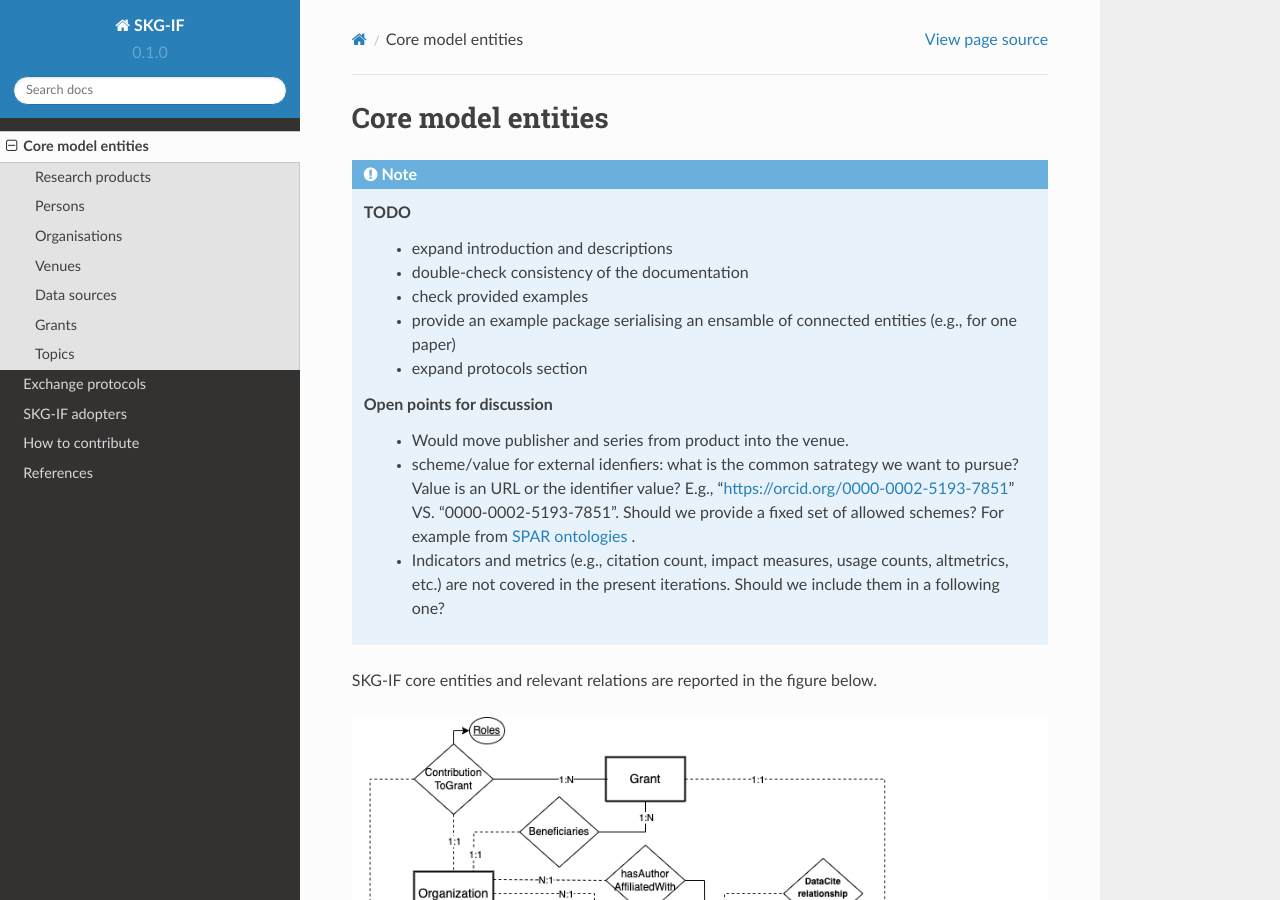
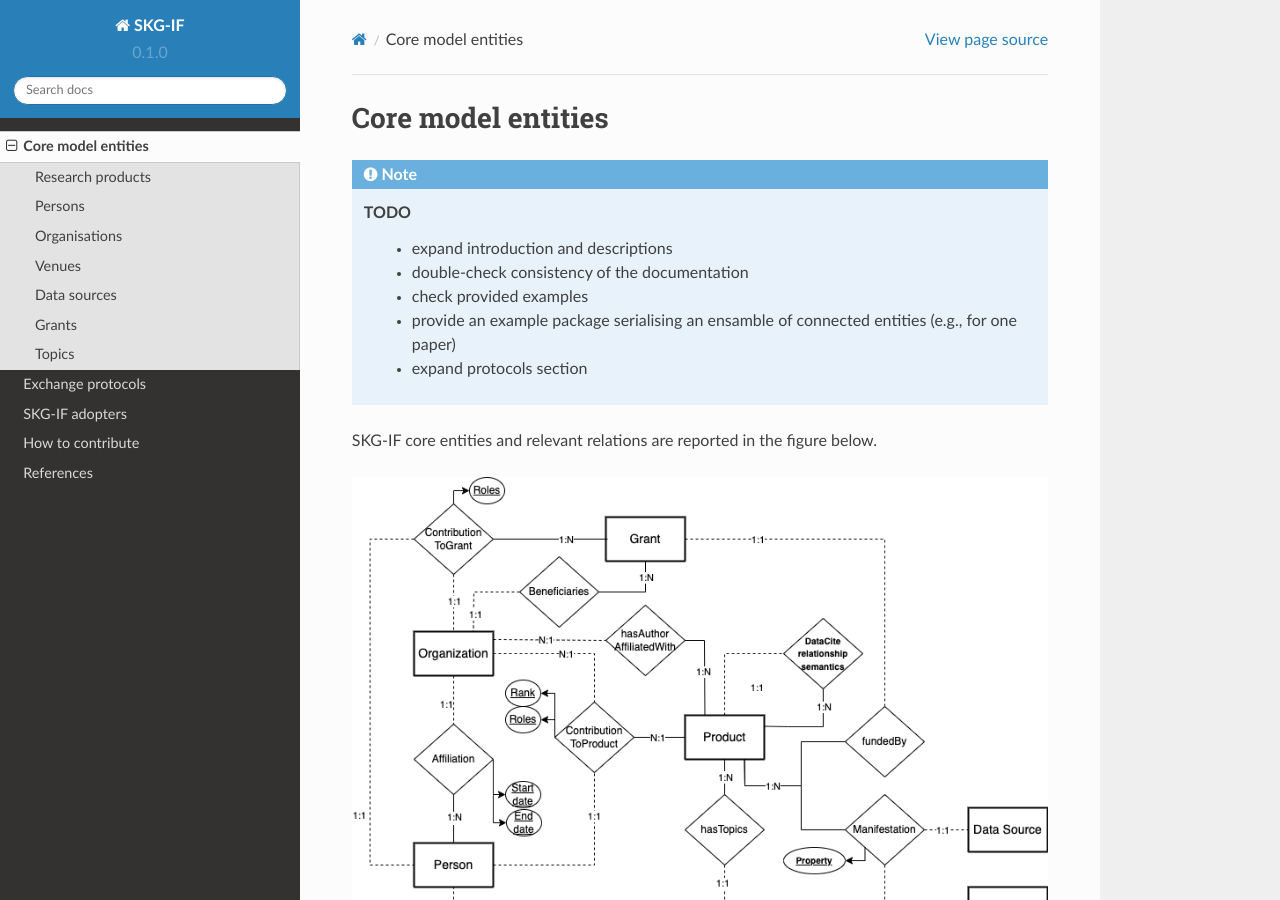
Before and after one commit to andremann/SKG-IF, a Sphinx documentation site: the page built from docs/source/model.rst, in a window 1280 px wide and 900 px high. Built offline with Sphinx 7.4.7 and the Read the Docs theme 2.0.0, drawn with Linux system fonts in a browser that asks for light colours.

Commit message:
removed open discussion points. it's not the right place

```diff
--- a/docs/source/model.rst
+++ b/docs/source/model.rst
@@ -8,11 +8,6 @@ Core model entities
       - check provided examples
       - provide an example package serialising an ensamble of connected entities (e.g., for one paper)
       - expand protocols section
-
-   Open points for discussion
-      - Would move publisher and series from product into the venue.
-      - scheme/value for external idenfiers: what is the common satrategy we want to pursue? Value is an URL or the identifier value? E.g., "https://orcid.org/0000-0002-5193-7851" VS. "0000-0002-5193-7851". Should we provide a fixed set of allowed schemes? For example from `SPAR ontologies <https://sparontologies.github.io/datacite/current/datacite.html#d4e569>`_ .
-      - Indicators and metrics (e.g., citation count, impact measures, usage counts, altmetrics, etc.) are not covered in the present iterations. Should we include them in a following one?
 
 
 SKG-IF core entities and relevant relations are reported in the figure below.
```
